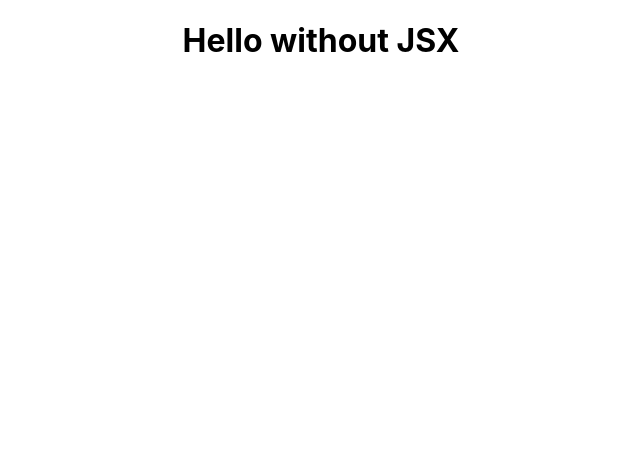
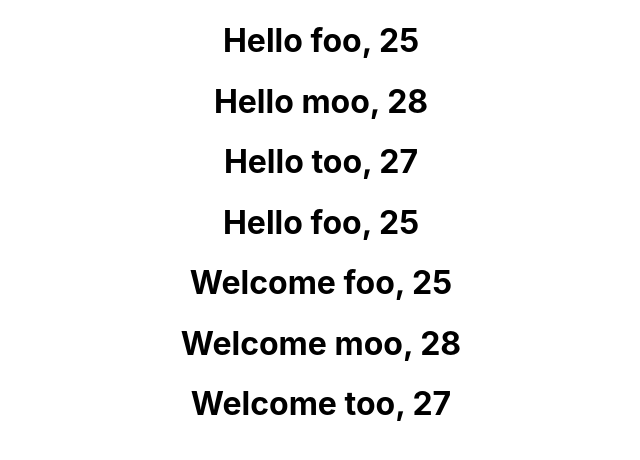
Before and after one commit to almamun6/Hello_React, a React (Create React App) app in the folder hello-world/: page / in a window 1280 px wide. Shown: the top 460 px of the page, without its empty margins (319-959 px from the left). Built offline with nearby package versions, Linux system fonts and the light colour scheme.

Commit message:
Optional Properties

```diff
--- a/hello-world/src/App.js
+++ b/hello-world/src/App.js
@@ -10,9 +10,15 @@ class App extends Component {
   render() {
     return (
       <div className="App">
-        {/* <Greet/>
-        <Welcome/> */}
-        <Hello />
+        <Greet name="foo" age="25" />
+        <Greet name="moo" age="28" />
+        <Greet name="too" age="27" />
+        <Greet name="foo" age="25" />
+
+        <Welcome name="foo" age="25" />
+        <Welcome name="moo" age="28" />
+        <Welcome name="too" age="27" />
+        {/* <Hello /> */}
       </div>
     )
   }
--- a/hello-world/src/components/Greet.js
+++ b/hello-world/src/components/Greet.js
@@ -6,6 +6,8 @@ import React from 'react'
 
 //it is recommended to use ES6 fat arrow function, though commented code above will works the same
 // export const Greet = ()=> <h1>Hello World</h1>
-const Greet = ()=> <h1>Hello World</h1>
+const Greet = (props) => {
+    return <h1>Hello {props.name}, {props.age} </h1>
+}
 
 export default Greet
--- a/hello-world/src/components/Welcome.js
+++ b/hello-world/src/components/Welcome.js
@@ -2,7 +2,7 @@ import React, { Component } from 'react'
 
 class Welcome extends Component {
     render() {
-        return <h1>Class Component</h1>
+        return <h1>Welcome {this.props.name}, {this.props.age}</h1>
     }
 }
 
```
